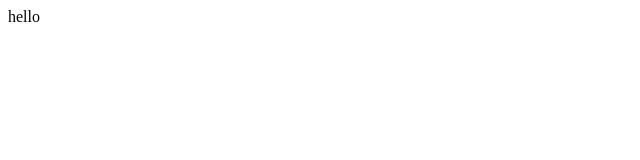
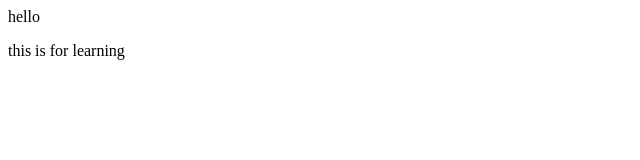
Before and after one commit to mohammadsharba/first-project, a plain HTML site: page index.html in a window 1280 px wide. Shown: the whole page, without its empty margins (0-640 px from the left). Drawn offline with Linux system fonts and the light colour scheme.

Commit message:
update index file

```diff
--- a/index.html
+++ b/index.html
@@ -1,3 +1,6 @@
 <html>
     <head> hello </head>
+    <body>
+        <p> this is for learning</p>
+    </body>
 </html>
```
